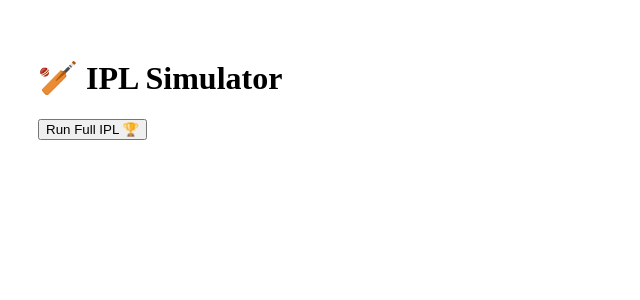
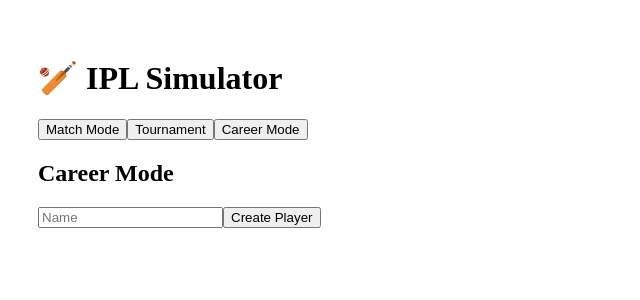
Before and after one commit to Vishal091/ipl-simulator, a Next.js app in the folder frontend/: page / in a window 1280 px wide. Shown: the top 300 px of the page, without its empty margins (0-640 px from the left). Built offline with nearby package versions, Linux system fonts and the light colour scheme.

Commit message:
Update index.js

```diff
--- a/frontend/pages/index.js
+++ b/frontend/pages/index.js
@@ -1,40 +1,86 @@
 import { useState } from "react";
 
 export default function Home() {
-  const [data, setData] = useState(null);
+  const [match, setMatch] = useState(null);
+  const [tournament, setTournament] = useState(null);
+  const [career, setCareer] = useState(null);
+  const [name, setName] = useState("");
 
-  const runIPL = async () => {
-    const res = await fetch("https://ipl-simulator-tb8n.onrender.com/tournament");
-    const d = await res.json();
-    setData(d);
+  const API = "https://ipl-simulator-tb8n.onrender.com";
+
+  const simulateMatch = async () => {
+    const res = await fetch(API + "/simulate", { method: "POST" });
+    setMatch(await res.json());
+    setTournament(null);
+    setCareer(null);
+  };
+
+  const runTournament = async () => {
+    const res = await fetch(API + "/tournament");
+    setTournament(await res.json());
+    setMatch(null);
+    setCareer(null);
+  };
+
+  const createPlayer = async () => {
+    await fetch(`${API}/create-player?name=${name}&team=RCB`, {
+      method: "POST"
+    });
+    alert("Player created!");
+  };
+
+  const playCareer = async () => {
+    const res = await fetch(API + "/career-match");
+    setCareer(await res.json());
+    setMatch(null);
+    setTournament(null);
   };
 
   return (
     <div style={{ padding: 30 }}>
       <h1>🏏 IPL Simulator</h1>
 
-      <button onClick={runIPL}>Run Full IPL 🏆</button>
+      <button onClick={simulateMatch}>Match Mode</button>
+      <button onClick={runTournament}>Tournament</button>
+      <button onClick={playCareer}>Career Mode</button>
 
-      {data && (
-        <div style={{ marginTop: 30 }}>
-          <h2>📊 Points Table</h2>
-          {data.points_table.map(([team, stats], i) => (
-            <p key={i}>
-              {team} - {stats.pts} pts
-            </p>
+      {/* MATCH */}
+      {match && (
+        <div>
+          <h2>{match.team1} vs {match.team2}</h2>
+          <p>{match.score1}</p>
+          <p>{match.score2}</p>
+          <h3>Winner: {match.winner}</h3>
+          {match.commentary.map((c, i) => <p key={i}>{c}</p>)}
+        </div>
+      )}
+
+      {/* TOURNAMENT */}
+      {tournament && (
+        <div>
+          <h2>Points Table</h2>
+          {tournament.points_table.map(([t, s], i) => (
+            <p key={i}>{t} - {s.pts}</p>
           ))}
 
-          <h2>🔥 Top 4</h2>
-          {data.top4.map((t, i) => (
-            <p key={i}>{i + 1}. {t}</p>
-          ))}
+          <h2>Champion: {tournament.playoffs.champion}</h2>
+        </div>
+      )}
 
-          <h2>🏆 Playoffs</h2>
-          <p>Qualifier 1 Winner: {data.playoffs.qualifier1}</p>
-          <p>Eliminator Winner: {data.playoffs.eliminator}</p>
-          <p>Qualifier 2 Winner: {data.playoffs.qualifier2}</p>
+      {/* CAREER */}
+      <div>
+        <h2>Career Mode</h2>
+        <input value={name} onChange={(e) => setName(e.target.value)} placeholder="Name" />
+        <button onClick={createPlayer}>Create Player</button>
+      </div>
 
-          <h1>👑 Champion: {data.playoffs.champion}</h1>
+      {career && (
+        <div>
+          <p>{career.team}: {career.score}</p>
+          <p>{career.opponent}: {career.opponent_score}</p>
+          <h3>You scored: {career.player_runs}</h3>
+          <h2>{career.result}</h2>
+          <p>{career.question}</p>
         </div>
       )}
     </div>
```
